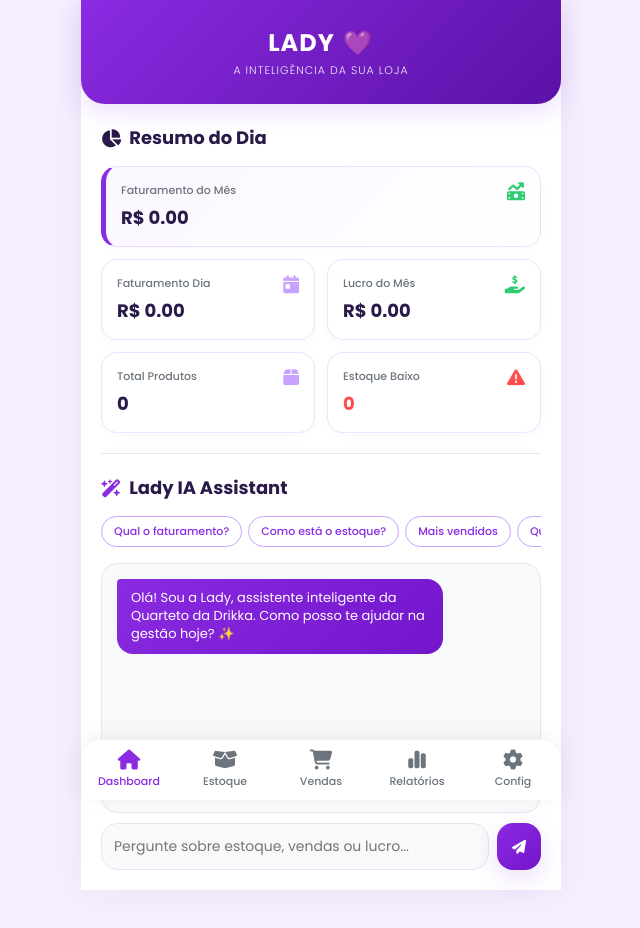
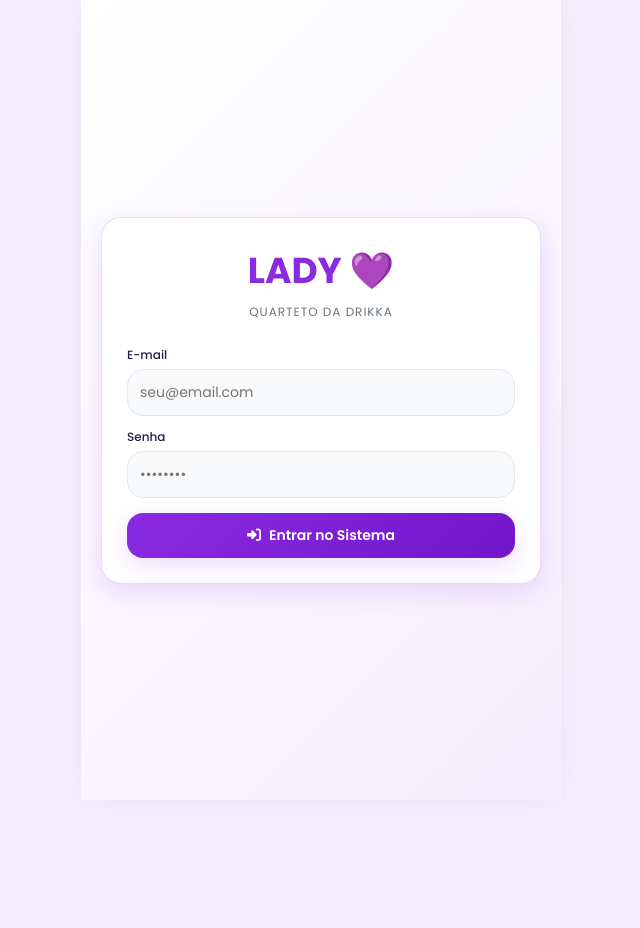
Before and after one commit to Blazercarft/Lady, a website: page index.html in a window 1280 px wide. Shown: the whole page, without its empty margins (319-959 px from the left). After the commit the page ends 875 px from the top, so only its background shows below. Drawn offline with nearby package versions, Linux system fonts and the light colour scheme; no server answers.

Commit message:
Update index.html

```diff
--- a/index.html
+++ b/index.html
@@ -57,6 +57,42 @@
             box-shadow: 0 0 30px rgba(0,0,0,0.05);
         }
 
+        /* ESTILO DA TELA DE LOGIN */
+        #screen-login {
+            display: flex;
+            flex-direction: column;
+            justify-content: center;
+            align-items: center;
+            min-height: 100vh;
+            padding: 30px 20px;
+            background: linear-gradient(135deg, var(--white), var(--purple-bg));
+        }
+
+        .login-card {
+            width: 100%;
+            background: var(--white);
+            padding: 25px;
+            border-radius: 20px;
+            box-shadow: var(--shadow-premium);
+            border: 1px solid rgba(200, 162, 255, 0.4);
+            text-align: center;
+        }
+
+        .login-logo {
+            font-size: 36px;
+            font-weight: 700;
+            color: var(--purple-main);
+            margin-bottom: 5px;
+        }
+
+        .login-sub {
+            font-size: 12px;
+            color: var(--gray-text);
+            margin-bottom: 25px;
+            text-transform: uppercase;
+            letter-spacing: 1px;
+        }
+
         header {
             background: linear-gradient(135deg, var(--purple-main), #5B11A6);
             color: var(--white);
@@ -86,6 +122,19 @@
             margin-top: 2px;
             text-transform: uppercase;
             letter-spacing: 1px;
+        }
+
+        .btn-logout {
+            position: absolute;
+            right: 15px;
+            top: 20px;
+            background: rgba(255, 255, 255, 0.2);
+            color: var(--white);
+            border: none;
+            padding: 6px 12px;
+            border-radius: 20px;
+            font-size: 11px;
+            cursor: pointer;
         }
 
         .app-screen {
@@ -177,7 +226,7 @@
 
         .btn-primary:active { transform: scale(0.98); }
 
-        .form-group { margin-bottom: 12px; }
+        .form-group { margin-bottom: 12px; text-align: left; }
         .form-group label {
             display: block;
             font-size: 12px;
@@ -309,7 +358,7 @@
             width: 100%;
             max-width: 480px;
             background: var(--white);
-            display: flex;
+            display: none; /* Inicia oculto até fazer o login */
             justify-content: space-around;
             padding: 10px 0;
             box-shadow: 0 -4px 20px rgba(0,0,0,0.06);
@@ -372,12 +421,39 @@
 <body>
 
     <div class="app-container">
-        <header>
+
+        <!-- TELA DE LOGIN -->
+        <section id="screen-login">
+            <div class="login-card">
+                <div class="login-logo">LADY 💜</div>
+                <div class="login-sub">Quarteto da Drikka</div>
+
+                <div class="form-group">
+                    <label>E-mail</label>
+                    <input type="email" id="login-email" class="form-control" placeholder="seu@email.com">
+                </div>
+
+                <div class="form-group">
+                    <label>Senha</label>
+                    <input type="password" id="login-password" class="form-control" placeholder="••••••••">
+                </div>
+
+                <p id="login-error" style="color: var(--danger); font-size: 12px; margin-bottom: 10px; display: none;"></p>
+
+                <button class="btn-primary mt-3" onclick="realizarLogin()">
+                    <i class="fa-solid fa-right-to-bracket"></i> Entrar no Sistema
+                </button>
+            </div>
+        </section>
+
+        <!-- HEADER DA APLICAÇÃO -->
+        <header id="main-header" style="display: none;">
             <h1>LADY <span>💜</span></h1>
             <p>A inteligência da sua loja</p>
+            <button class="btn-logout" onclick="realizarLogout()"><i class="fa-solid fa-power-off"></i> Sair</button>
         </header>
 
-        <section id="screen-dashboard" class="app-screen active">
+        <section id="screen-dashboard" class="app-screen">
             <h2><i class="fa-solid fa-chart-pie"></i> Resumo do Dia</h2>
             <div class="dash-grid">
                 <div class="dash-card full-width">
@@ -512,7 +588,7 @@
             <div class="list-container" id="lista-clientes"></div>
         </section>
 
-        <nav class="nav-bottom">
+        <nav class="nav-bottom" id="main-nav">
             <button class="nav-item active" onclick="switchScreen('dashboard', this)">
                 <i class="fa-solid fa-house"></i> Dashboard
             </button>
@@ -582,10 +658,66 @@
                 supabaseClient = window.supabase.createClient(SUPABASE_URL, SUPABASE_ANON_KEY);
             }
         } catch(e) {
-            console.error("Erro ao inicializar Supabase, verifique as credenciais:", e);
+            console.error("Erro ao inicializar Supabase:", e);
         }
 
         let DB = { produtos: [], vendas: [], clientes: [] };
+
+        // AUTENTICAÇÃO COM SUPABASE
+        async function realizarLogin() {
+            const email = document.getElementById('login-email').value;
+            const password = document.getElementById('login-password').value;
+            const errorMsg = document.getElementById('login-error');
+
+            errorMsg.style.display = 'none';
+
+            if(!email || !password) {
+                errorMsg.innerText = "Por favor, preencha todos os campos.";
+                errorMsg.style.display = 'block';
+                return;
+            }
+
+            try {
+                const { data, error } = await supabaseClient.auth.signInWithPassword({
+                    email: email,
+                    password: password
+                });
+
+                if (error) {
+                    errorMsg.innerText = "E-mail ou senha incorretos.";
+                    errorMsg.style.display = 'block';
+                } else {
+                    iniciarAplicacao();
+                }
+            } catch (e) {
+                errorMsg.innerText = "Erro ao conectar com o banco de dados.";
+                errorMsg.style.display = 'block';
+            }
+        }
+
+        async function realizarLogout() {
+            if(supabaseClient) await supabaseClient.auth.signOut();
+            document.getElementById('screen-login').style.display = 'flex';
+            document.getElementById('main-header').style.display = 'none';
+            document.getElementById('main-nav').style.display = 'none';
+            document.querySelectorAll('.app-screen').forEach(s => s.classList.remove('active'));
+        }
+
+        async function verificarSessao() {
+            if(!supabaseClient) return;
+            const { data } = await supabaseClient.auth.getSession();
+            if (data.session) {
+                iniciarAplicacao();
+            }
+        }
+
+        async function iniciarAplicacao() {
+            document.getElementById('screen-login').style.display = 'none';
+            document.getElementById('main-header').style.display = 'block';
+            document.getElementById('main-nav').style.display = 'flex';
+            switchScreen('dashboard', document.querySelector('.nav-item'));
+            await fetchAllData();
+        }
 
         async function fetchAllData() {
             if(!supabaseClient) return;
@@ -609,7 +741,7 @@
             document.querySelectorAll('.nav-item').forEach(item => item.classList.remove('active'));
 
             document.getElementById(`screen-${screenId}`).classList.add('active');
-            element.classList.add('active');
+            if(element) element.classList.add('active');
 
             if(screenId === 'dashboard') calcularMetricas();
             if(screenId === 'estoque') renderEstoque();
@@ -858,7 +990,6 @@
 
             DB.produtos.forEach(p => { despesasTotais += ((Number(p.custo) || 0) * (parseInt(p.qtd) || 0)); });
 
-            // ⚠️ ALTERADO AQUI: Agora conta a quantidade total de PRODUTOS CADASTRADOS
             const totalProdutos = DB.produtos.length;
             const estoqueBaixo = DB.produtos.filter(p => (parseInt(p.qtd) || 0) <= 3).length;
 
@@ -918,8 +1049,6 @@
 
             let faturamentoTotal = DB.vendas.reduce((acc, v) => acc + (Number(v.total) || 0), 0);
             let lucroTotal = DB.vendas.reduce((acc, v) => acc + (Number(v.lucro) || 0), 0);
-
-            // ⚠️ ALTERADO AQUI TAMBÉM: Mostra a quantidade de produtos cadastrados
             let totalTiposProdutos = DB.produtos.length;
 
             if (p.includes('faturamento') || p.includes('vendeu')) {
@@ -933,7 +1062,7 @@
         }
 
         window.onload = async () => {
-            await fetchAllData();
+            await verificarSessao();
             const chatIn = document.getElementById('chat-input');
             if(chatIn) {
                 chatIn.addEventListener('keypress', function(e) {
```
